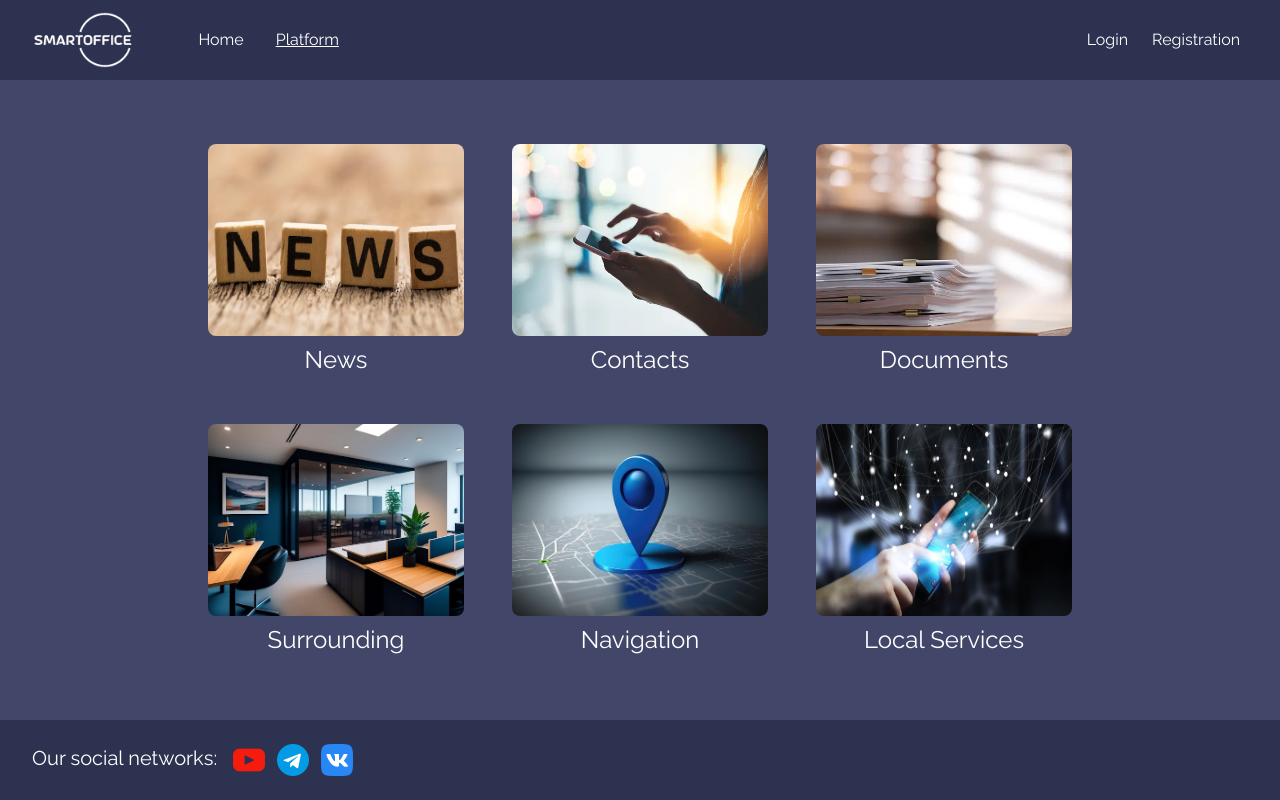
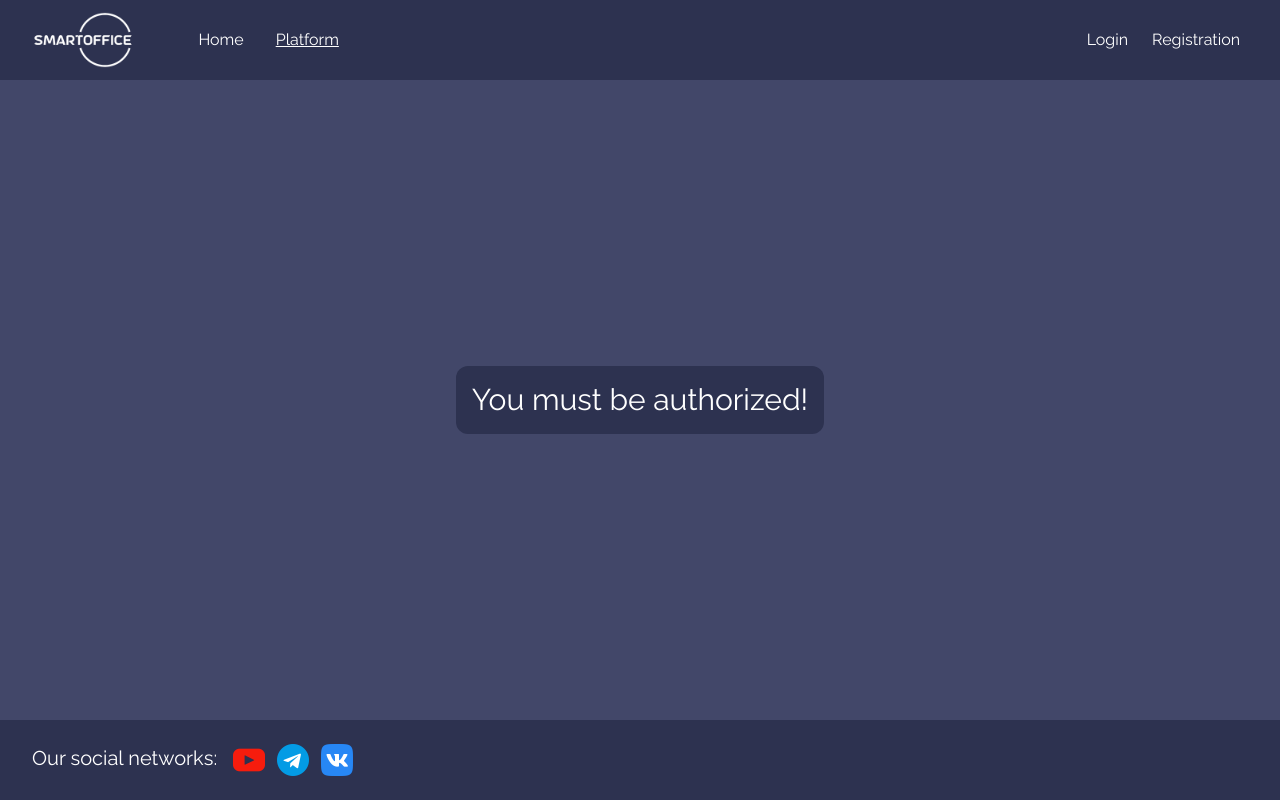
Before and after one commit to Michael2464/SmartOffice, a Vue app: page /platform in a window 1280 px wide. Built offline with nearby package versions, Linux system fonts and the light colour scheme.

Commit message:
Authorization fix

```diff
--- a/src/views/Platform.vue
+++ b/src/views/Platform.vue
@@ -1,6 +1,6 @@
 <template>
   <div class="w-full h-[calc(100vh-160px)] flex flex-col items-center justify-center bg-baseColor text-baseWhite">
-    <div v-if="isAuthorized !== undefined && isAuthorized === false" class="space-y-12">
+    <div v-if="isAuthorized !== undefined && isAuthorized === true" class="space-y-12">
       <div class="flex items-center space-x-8">
         <Option image = "/images/news.png" link = "/news">
           <p class="text-center mt-2 text-md sm:text-xl md:text-2xl max-w-xl">News</p>
@@ -25,7 +25,7 @@
         </Option>
       </div>
     </div>
-    <div v-if="isAuthorized !== undefined && isAuthorized === true">
+    <div v-if="isAuthorized !== undefined && isAuthorized === false">
       <h3 class="text-3xl p-4 rounded-xl bg-darkColor">You must be authorized!</h3>
     </div>
   </div>
```
